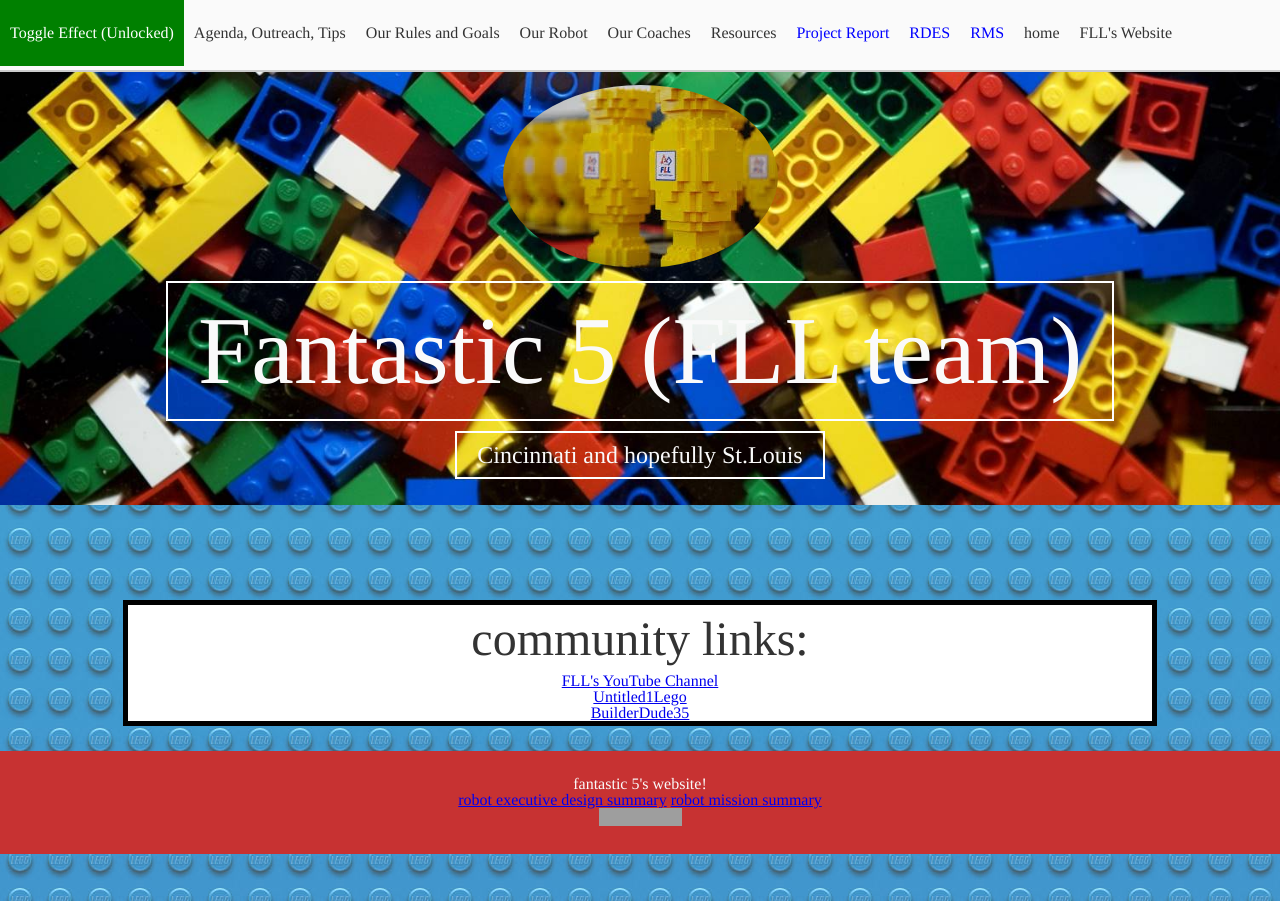
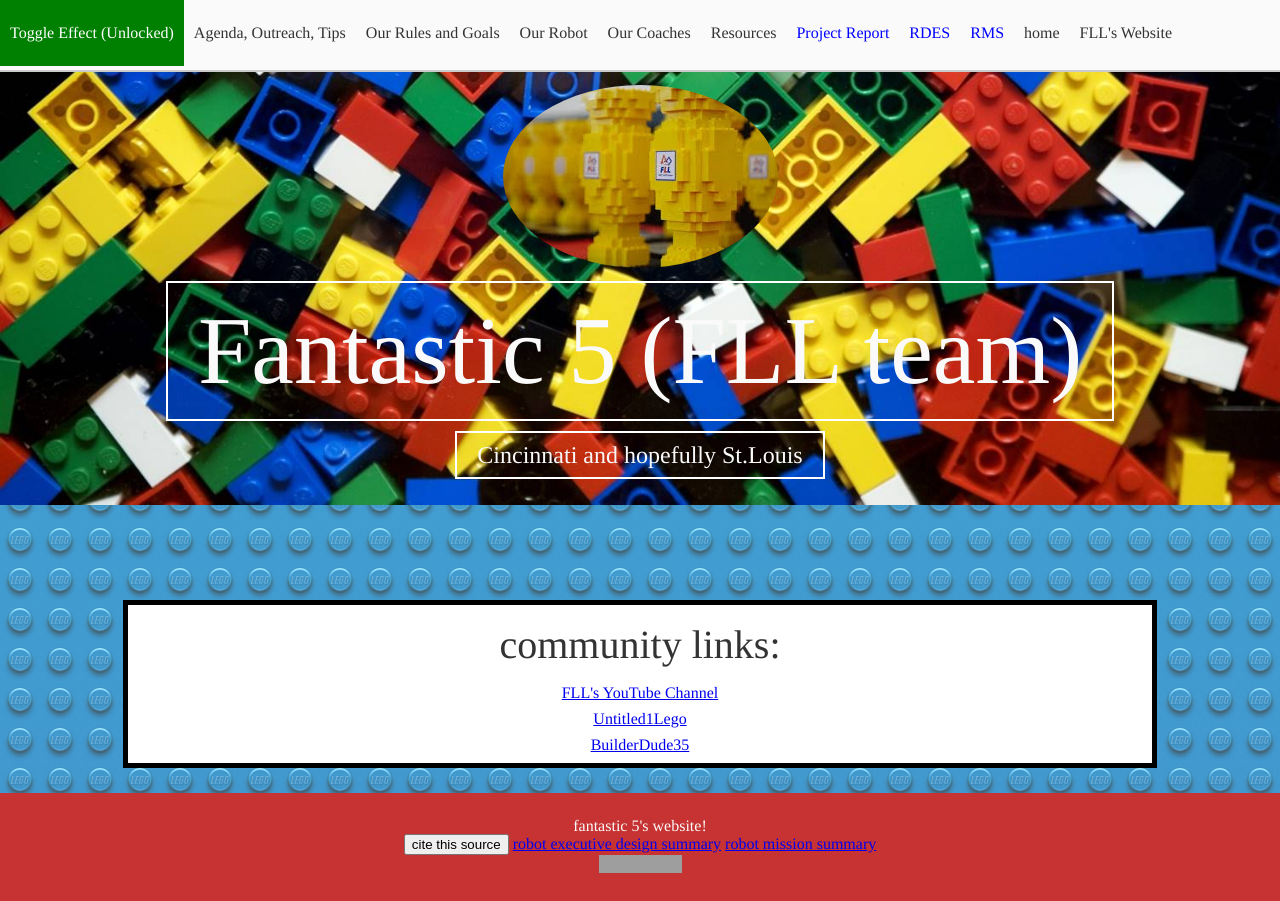
Before and after one commit to fan5fll/fan5fll, a Jekyll site: the page built from ComLink.html, in a window 1280 px wide. Built offline with Jekyll 4.4.1, drawn with Linux system fonts in a browser that asks for light colours; nearby versions of some CDN libraries; comment, search, counter and statistics services are not loaded; grey boxes are pictures that could not be loaded.

Commit message:
formatted

```diff
--- a/ComLink.html
+++ b/ComLink.html
@@ -14,12 +14,12 @@
     <!-- My Family: Adding in images + text -->
     <div class="container my-family">
 
-        <h2>community links:</h2>
+        <h3>community links:</h3>
 
         <ul>
-        	<li><a href="https://www.youtube.com/user/FLLGlobal">FLL's YouTube Channel</a></li>
-        	<li><a href="https://www.youtube.com/channel/UC1hQnqvV_REW2bsZE9f-NKg">Untitled1Lego</a></li>
-        	<li><a href="https://www.youtube.com/channel/UCuXq-jiU0ANeBcF_Tvq1D7g">BuilderDude35</a></li>
+        	<li class="bennys_spaceship"><a href="https://www.youtube.com/user/FLLGlobal">FLL's YouTube Channel</a></li>
+        	<li class="bennys_spaceship"><a href="https://www.youtube.com/channel/UC1hQnqvV_REW2bsZE9f-NKg">Untitled1Lego</a></li>
+        	<li class="bennys_spaceship"><a href="https://www.youtube.com/channel/UCuXq-jiU0ANeBcF_Tvq1D7g">BuilderDude35</a></li>
         </ul>
 
 	</div>
--- a/_includes/footer.html
+++ b/_includes/footer.html
@@ -1,5 +1,7 @@
+		<div id="moomooland"><p>"The Fantastic Five." The Fantastic Five. N.p., n.d. Web. 07 Oct. 2016. <http://fan5fll.com/>.</p></div>
 		<footer>
             <h3>fantastic 5's website!</h3>
+            <button>cite this source</button>
             <a target="_blank" href="rdes.pdf" >robot executive design summary</a>
             <a target="_blank" href="rms.pdf" >robot mission summary</a>
             <!-- Start of SimpleHitCounter Code -->
--- a/css/global.css
+++ b/css/global.css
@@ -167,6 +167,14 @@
     margin: 20px 0;
 }
 
+.bennys_spaceship {
+    margin: 10px 0;
+}
+
+#moomooland {
+    display: none;
+}
+
 .column {
     display: inline-block;
     width: 30%;
```
